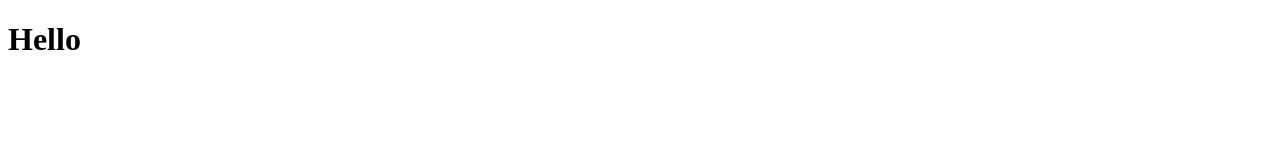
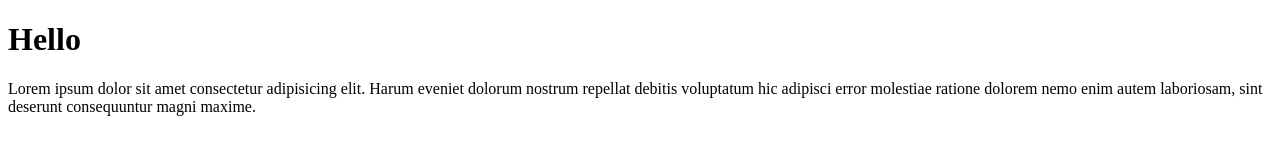
Before and after one commit to Keerthi-creator-hash/my-project-git, a plain HTML site: page index.html in a window 1280 px wide. Drawn offline with Linux system fonts and the light colour scheme.

Commit message:
lorem is added

```diff
--- a/index.html
+++ b/index.html
@@ -7,5 +7,6 @@
 </head>
 <body>
     <h1>Hello</h1>
+    <p>Lorem ipsum dolor sit amet consectetur adipisicing elit. Harum eveniet dolorum nostrum repellat debitis voluptatum hic adipisci error molestiae ratione dolorem nemo enim autem laboriosam, sint deserunt consequuntur magni maxime.</p>
 </body>
 </html>
```
